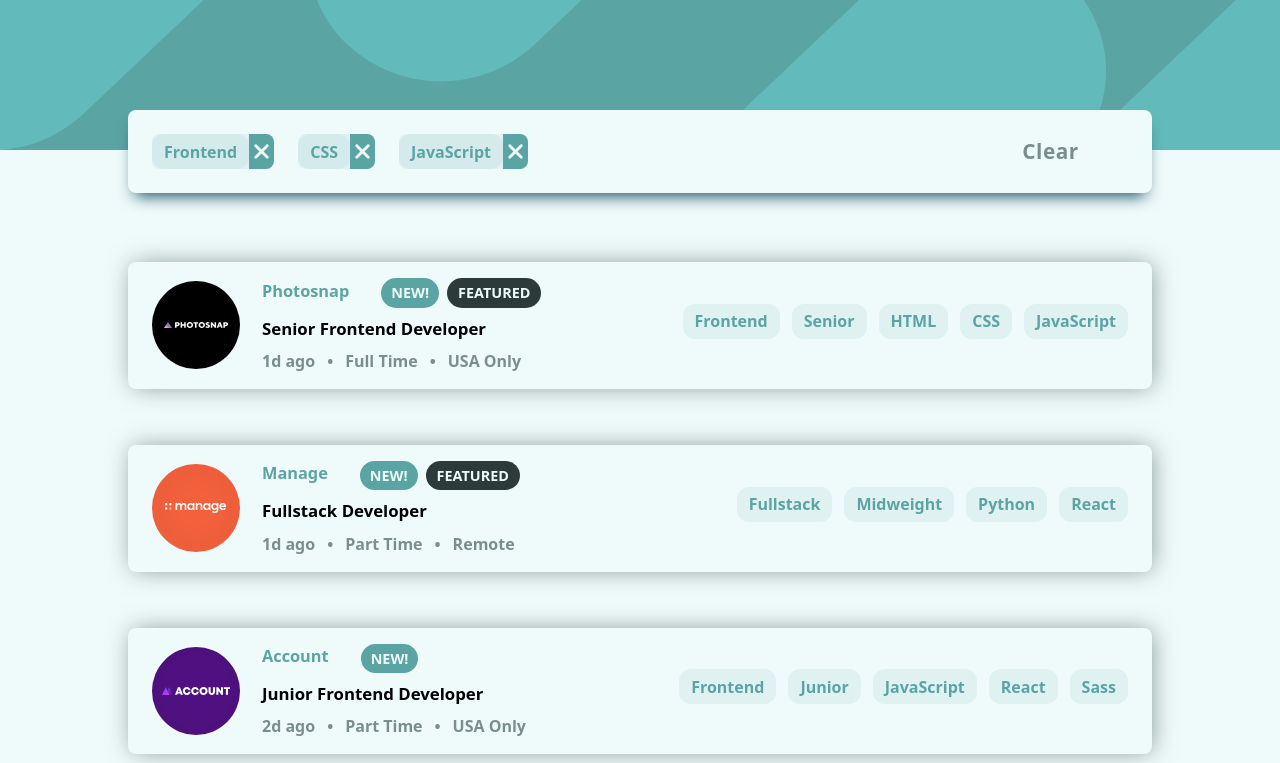
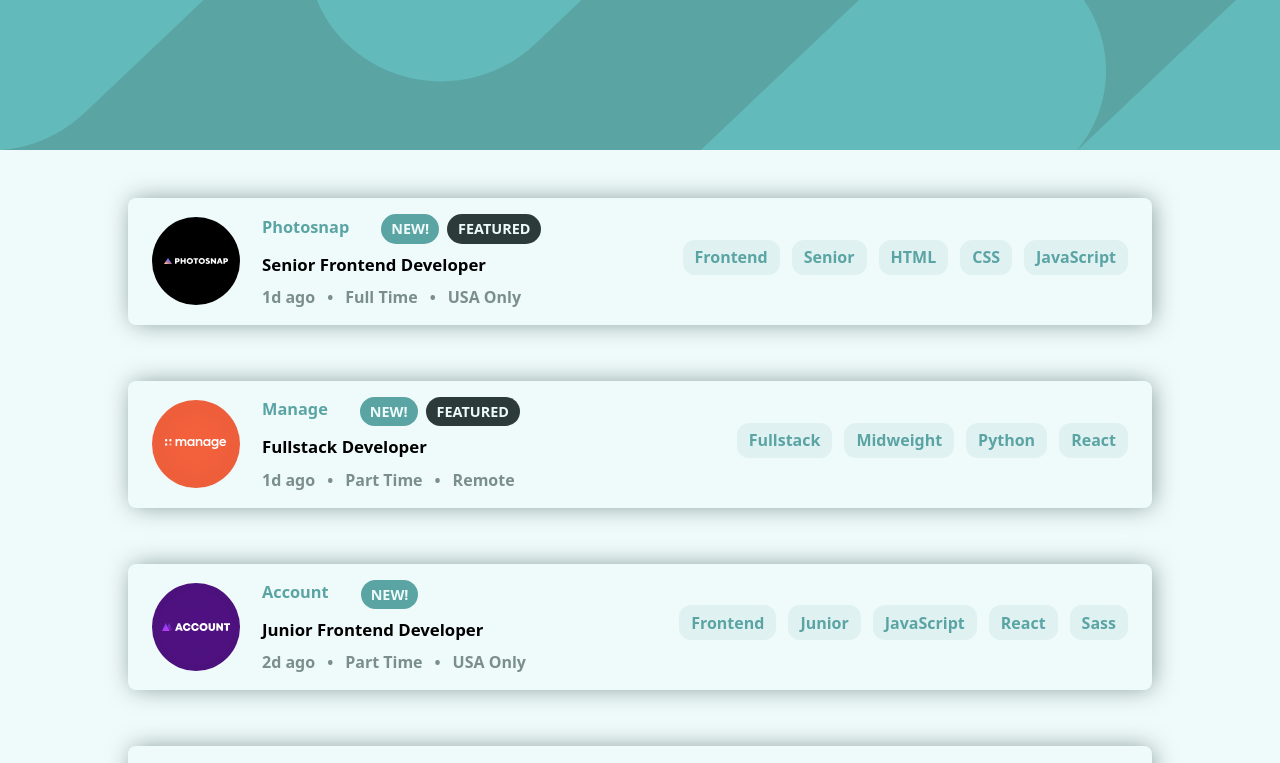
Before and after one commit to LeoSaliol/jobs-list, a React (Vite) app: page / in a window 1280 px wide. Shown: the top 763 px of the page. Built offline with nearby package versions, Linux system fonts and the light colour scheme.

Commit message:
lack of optimization

```diff
--- a/src/App.tsx
+++ b/src/App.tsx
@@ -1,9 +1,11 @@
 import MainOfCards from './components/MainOfCards';
+import { FiltersContextProvider } from './context/filtersContext';
 import imgDesktop from './images/bg-header-desktop.svg';
 import imgMobile from './images/bg-header-mobile.svg';
+
 function App() {
     return (
-        <>
+        <FiltersContextProvider>
             <figure
                 className="h-[180px] bg-primaryCyan bg-cover  bg-no-repeat lg:hidden "
                 style={{
@@ -17,7 +19,7 @@ function App() {
                 }}
             ></figure>
             <MainOfCards />
-        </>
+        </FiltersContextProvider>
     );
 }
 
--- a/src/components/Card.tsx
+++ b/src/components/Card.tsx
@@ -1,6 +1,7 @@
 import { useState } from 'react';
 import Badge from './Badge';
 import { Vacancy } from '../interface/Vacancy';
+import { useFiltersContext } from '../context/useFiltersContext';
 
 interface Props {
     vacancy: Vacancy;
@@ -8,7 +9,7 @@ interface Props {
 
 const Card = ({ vacancy }: Props) => {
     const [select, setSelect] = useState(false);
-
+    const { addFilter } = useFiltersContext();
     const handleSelect = () => {
         setSelect(!select);
     };
@@ -66,11 +67,12 @@ const Card = ({ vacancy }: Props) => {
                 </div>
             </div>
             <span className="my-4 flex h-[1px] w-full bg-secondaryCyan lg:hidden"></span>
-            <div className="flex gap-3  pb-2 lg:ml-auto">
+            <div className="flex flex-wrap gap-3  pb-2 lg:ml-auto">
                 {badges.map((p) => (
                     <button
                         key={p.toString()}
                         className="overflow-hidden "
+                        onClick={() => addFilter(p)}
                     >
                         <Badge tecnology={p.toString()} />
                     </button>
--- a/src/components/CardFilterts.tsx
+++ b/src/components/CardFilterts.tsx
@@ -1,20 +1,27 @@
+import { useFiltersContext } from '../context/useFiltersContext';
 import RemoveIcon from '../icons/RemoveIcon';
 import Badge from './Badge';
 
-const TENCOLOGIAS = ['Frontend', 'CSS', 'JavaScript'];
+const CardFilterts = () => {
+    const { deleteFilter, filterActived, deleteAllFilter } =
+        useFiltersContext();
 
-const CardFilterts = () => {
     return (
+        <>
+            {filterActived.length > 0 && (
                 <header className="absolute top-[110px] w-full px-10 lg:px-32 ">
                     <article className="    flex  w-full justify-between rounded-lg bg-bgWhite shadow-3xl  shadow-cyan-900   ">
                         <div className="flex w-[100%] flex-wrap gap-6 p-6 ">
-                    {TENCOLOGIAS.map((t) => (
+                            {filterActived.map((t) => (
                                 <div
                                     key={t}
                                     className="flex h-[35px] items-center justify-between    overflow-hidden   rounded-lg bg-bgBadge"
                                 >
                                     <Badge tecnology={t} />
-                            <div className="flex h-full cursor-pointer  items-center justify-center bg-primaryCyan ">
+                                    <div
+                                        className="flex h-full cursor-pointer  items-center justify-center bg-primaryCyan "
+                                        onClick={() => deleteFilter(t)}
+                                    >
                                         <RemoveIcon
                                             width={25}
                                             height={23}
@@ -24,11 +31,16 @@ const CardFilterts = () => {
                                 </div>
                             ))}
                         </div>
-                <button className="w-[25%] text-start text-[1.3em] font-bold tracking-wide text-secondaryCyan md:text-center ">
+                        <button
+                            className="w-[25%] text-start text-[1.3em] font-bold tracking-wide text-secondaryCyan md:text-center "
+                            onClick={() => deleteAllFilter()}
+                        >
                             Clear
                         </button>
                     </article>
                 </header>
+            )}
+        </>
     );
 };
 export default CardFilterts;
--- a/src/components/MainOfCards.tsx
+++ b/src/components/MainOfCards.tsx
@@ -1,15 +1,17 @@
+import { useFiltersContext } from '../context/useFiltersContext';
 import CardFilterts from './CardFilterts';
 import ListOfCards from './ListOfCards';
-import { useState } from 'react';
+
 const MainOfCards = () => {
-    const [filtersActived] = useState(true);
+    const { filterActived } = useFiltersContext();
+
     return (
         <>
-            {filtersActived && <CardFilterts />}
+            {filterActived.length > 0 && <CardFilterts />}
 
             <main
-                className={`mx-10 mb-16 mt-28 flex flex-col gap-14 lg:mx-32 ${
-                    filtersActived ? 'mt-25' : 'mt-12'
+                className={`mx-10 mb-16  flex flex-col gap-14 lg:mx-32 ${
+                    filterActived.length > 0 ? 'mt-24' : 'mt-12'
                 } `}
             >
                 <ListOfCards />
--- /dev/null
+++ b/src/context/filtersContext.tsx
@@ -0,0 +1,42 @@
+import { createContext, useState } from 'react';
+
+import { BagdeType } from '../interface/Bagde';
+
+interface Props {
+    children: React.ReactNode;
+}
+
+type ContextProps = {
+    filterActived: BagdeType[];
+    setFilterActived: React.Dispatch<React.SetStateAction<BagdeType[]>>;
+    addFilter: (badge: BagdeType) => void;
+    deleteFilter: (badge: BagdeType) => void;
+    deleteAllFilter: () => void;
+};
+
+const Context = createContext<ContextProps | undefined>(undefined);
+
+export function FiltersContextProvider({ children }: Props) {
+    const [filterActived, setFilterActived] = useState<BagdeType[]>([]);
+    const addFilter = (badge: BagdeType) => {
+        const existFilter = filterActived.find((f) => f === badge);
+        if (!existFilter) {
+            setFilterActived([...filterActived, badge]);
+        }
+    };
+    const deleteFilter = (badge: BagdeType) => {
+        setFilterActived(filterActived.filter((f) => f !== badge));
+    };
+    const deleteAllFilter = () => {
+        setFilterActived([]);
+    };
+    const value = {
+        filterActived,
+        setFilterActived,
+        addFilter,
+        deleteFilter,
+        deleteAllFilter,
+    };
+    return <Context.Provider value={value}>{children}</Context.Provider>;
+}
+export default Context;
--- /dev/null
+++ b/src/context/useFiltersContext.ts
@@ -0,0 +1,11 @@
+import { useContext } from 'react';
+import Context from './filtersContext';
+
+export const useFiltersContext = () => {
+    const context = useContext(Context);
+    if (!context)
+        throw new Error(
+            'useFiltersContext must be used within a FiltersContextProvider'
+        );
+    return context;
+};
--- /dev/null
+++ b/src/interface/Bagde.ts
@@ -0,0 +1,3 @@
+import { Lenguages, Level, Role, Tools } from './Vacancy';
+
+export type BagdeType = Role | Level | Lenguages | Tools;
```
Also changed, not shown: src/interface/Vacancy.ts (+4 -4 lines). Lines whose indentation alone changed are shown as unchanged.
